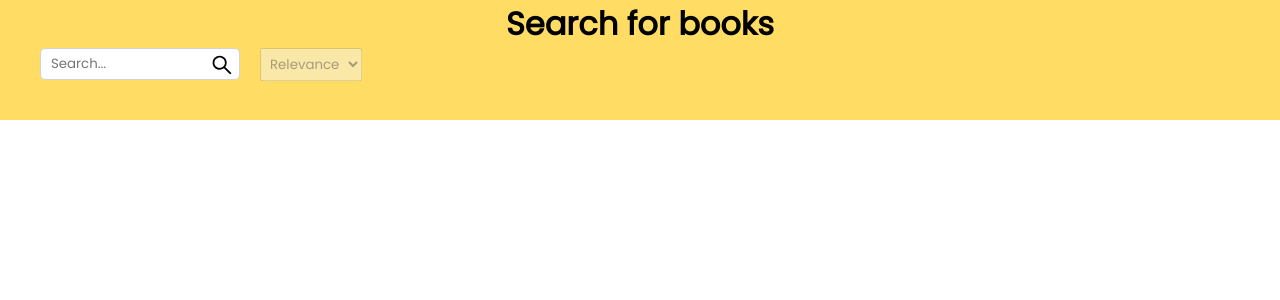
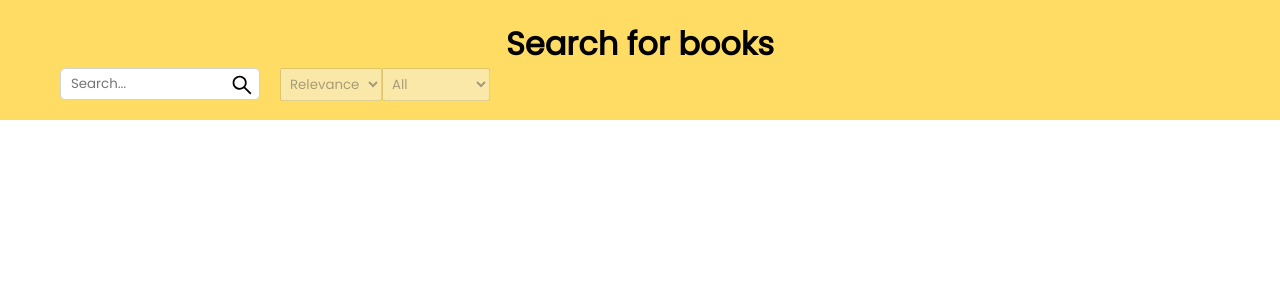
Before and after one commit to alexandrIvanovDev/search-books, a React (Vite) app: page / in a window 1280 px wide. Shown: the top 300 px of the page. Built offline with nearby package versions, Linux system fonts and the light colour scheme.

Commit message:
Api refactoring, add search by category, add select for categories,

```diff
--- a/src/api/api.ts
+++ b/src/api/api.ts
@@ -2,21 +2,30 @@ import axios from 'axios';
 import {OrderFilterType} from '../components/header/Header.tsx';
 
 const instance = axios.create({
-    baseURL: 'https://www.googleapis.com/books/v1/volumes/'
+    baseURL: 'https://www.googleapis.com/books/v1/'
 })
 
+const key = 'AIzaSyBkAwa3r4r6fz7QnXtmpdhRegYcKP-3xG0';
+
 export const api = {
-    getBooks(term: string) {
-        return instance.get(``, {params: {q: term, subject: 'history', maxResults: 8}}).then(res => res.data)
-        // ?q=${searchTerm}+subject:${category} для фильтрации по категориям
+    async getBooks(term: string, newFilterValue: OrderFilterType = 'relevance', category: string) {
+        const subject = category !== 'all' ? `+subject:${category}` : ''
+
+        const res = await instance.get(`volumes?q=${term}${subject}`, {
+            params: {
+                orderBy: newFilterValue,
+                maxResults: 8,
+                key
+            }
+        });
+        return res.data;
     },
-    getBook(id: string) {
-        return instance.get(`${id}`).then(res => res.data)
+    async getBook(id: string) {
+        const res = await instance.get(`volumes/${id}`, {params: {key}});
+        return res.data;
     },
-    changeFilter(term: string, newFilterValue: OrderFilterType = 'relevance') {
-        return instance.get(``, {params: {q: term, orderBy: newFilterValue, maxResults: 8}}).then(res => res.data)
-    },
-    loadMoreBooks(term: string, startIndex: number) {
-        return instance.get('', {params: {q: term, maxResults: 30, startIndex}}).then(res => res.data)
+    async loadMoreBooks(term: string, startIndex: number) {
+        const res = await instance.get('volumes?', {params: {q: term, maxResults: 30, startIndex, key}});
+        return res.data;
     }
 }
--- a/src/components/header/Header.module.css
+++ b/src/components/header/Header.module.css
@@ -7,15 +7,27 @@
 .content {
     width: 1200px;
     margin: 0 auto;
+    height: 100%;
+}
+
+.title {
+    text-align: center;
+    margin-top: 20px;
 }
 
 a {
     text-decoration: none;
+    color: black;
 }
 
-.title {
-    text-align: center;
-    color: black;
+.selectSort {
+    padding: 5px;
+    cursor: pointer;
+    transition: all 0.3s;
+}
+
+.selectSort:disabled {
+    cursor: initial;
 }
 
 @media (max-width: 1200px) {
--- a/src/components/header/Header.tsx
+++ b/src/components/header/Header.tsx
@@ -1,78 +1,134 @@
 import s from './Header.module.css'
 import {SearchInput} from '../searchInput/SearchInput.tsx';
 import {ChangeEvent, FC, useState} from 'react';
-import {changeFilterThunk} from '../../store/reducers/booksReducer.ts';
 import {useDispatch, useSelector} from 'react-redux';
 import {AppDispatch, RootState} from '../../store/store.ts';
-import {Link} from 'react-router-dom';
+import {Link, useLocation} from 'react-router-dom';
+import {changeCategory, setOrder} from '../../store/reducers/filterReducer.ts';
+import {fetchBooks} from '../../store/reducers/booksReducer.ts';
 
 export type OrderFilterType = 'relevance' | 'newest'
 
 export type OptionType = {
-    value: OrderFilterType
+    value: OrderFilterType | string
     name: string
 }
 
 export const Header = () => {
-    const {orderBy} = useSelector((state: RootState) => state.filter)
+    const {orderBy, category} = useSelector((state: RootState) => state.filter)
     const [value, setValue] = useState('')
-    // const [filter, setFilter] = useState<OrderFilterType>(orderBy)
+
+    const location = useLocation()
 
     const dispatch = useDispatch<AppDispatch>()
 
-    const option: Array<OptionType> = [
+    const sortOptions: Array<OptionType> = [
         {value: 'relevance', name: 'Relevance'},
         {value: 'newest', name: 'Newest'}
     ]
 
-    const changeFilter = (newFilterValue: OrderFilterType) => {
-        dispatch(changeFilterThunk({term: value, filter: newFilterValue}))
+    const categoriesOptions: Array<OptionType> = [
+        {value: 'all', name: 'All'},
+        {value: 'art', name: 'Art'},
+        {value: 'biography', name: 'Biography'},
+        {value: 'computers', name: 'Computers'},
+        {value: 'history', name: 'History'},
+        {value: 'medical', name: 'Medical'},
+        {value: 'poetry', name: 'Poetry'}
+    ]
+
+    const searchBooks = () => {
+        dispatch(fetchBooks({term: value, orderBy, category}))
     }
 
     return (
         <div className={s.header}>
             <div className={s.content}>
-                <Link to="/"><h1 className={s.title}>Search for books</h1></Link>
-                <div style={{display: 'flex'}}>
-                    <SearchInput value={value} setValue={setValue}/>
+                <h1 className={s.title}>
+                    <Link to="/">Search for books</Link>
+                </h1>
+                {location.pathname === '/'
+                    && <div style={{display: 'flex', marginLeft: 20}}>
+                        <SearchInput value={value} setValue={setValue} searchBooks={searchBooks}/>
 
                         <Filter
-                        filter={orderBy}
-                        changeFilter={changeFilter}
+                            orderByFilter={orderBy}
+                            categoryFilter={category}
                             value={value}
-                        option={option}
+                            orderByOptions={sortOptions}
+                            categoriesOptions={categoriesOptions}
                         />
-                </div>
+                    </div>}
             </div>
         </div>
     )
 }
 
 type PropsType = {
-    filter: OrderFilterType
-    changeFilter: (value: OrderFilterType) => void
+    orderByFilter: OrderFilterType
+    categoryFilter: string
+    value: string
+    orderByOptions: Array<OptionType>
+    categoriesOptions: Array<OptionType>
+}
+
+export const Filter: FC<PropsType> = (props) => {
+
+    const {orderByFilter, orderByOptions, value, categoryFilter, categoriesOptions} = props
+
+    const dispatch = useDispatch<AppDispatch>()
+
+    const onChangeFilter = (e: ChangeEvent<HTMLSelectElement>) => {
+        dispatch(setOrder(e.currentTarget.value as OrderFilterType))
+        dispatch(fetchBooks({term: value, orderBy: e.currentTarget.value as OrderFilterType, category: categoryFilter}))
+    }
+
+    const onChangeCategoriesFilter = (e: ChangeEvent<HTMLSelectElement>) => {
+        dispatch(changeCategory(e.currentTarget.value))
+        dispatch(fetchBooks({term: value, orderBy: orderByFilter, category: e.currentTarget.value}))
+    }
+
+    return (
+        <div style={{marginLeft: 20}}>
+
+            <Select
+                defaultOption="Sorting by"
+                filter={orderByFilter}
+                changeFilter={onChangeFilter}
+                value={value}
+                option={orderByOptions}
+            />
+
+            <Select
+                defaultOption="Categories"
+                filter={categoryFilter}
+                changeFilter={onChangeCategoriesFilter}
+                value={value}
+                option={categoriesOptions}
+            />
+        </div>
+    )
+}
+
+type SelectPropsType = {
+    defaultOption: string
+    filter: OrderFilterType | string
+    changeFilter: (e: ChangeEvent<HTMLSelectElement>) => void
     value: string
     option: Array<OptionType>
 }
 
-export const Filter: FC<PropsType> = ({filter, changeFilter, value, option}) => {
-
-    const onChangeFilter = (e: ChangeEvent<HTMLSelectElement>) => {
-        changeFilter(e.currentTarget.value as OrderFilterType)
-    }
-
+export const Select: FC<SelectPropsType> = ({defaultOption, filter, changeFilter, option, value}) => {
     return (
-        <div style={{marginLeft: 20}}>
-            <select style={{padding: 5, cursor: 'pointer'}}
+        <select className={s.selectSort}
                 value={filter}
-                    onChange={onChangeFilter}
+                onChange={changeFilter}
                 disabled={value.trim() === ''}
         >
-                <option value="" disabled>Order by</option>
+            <option value="" disabled>{defaultOption}</option>
 
             {option.map(o => <option value={o.value} key={o.value}>{o.name}</option>)}
 
         </select>
-        </div>
     )
 }
--- a/src/components/searchInput/SearchInput.module.css
+++ b/src/components/searchInput/SearchInput.module.css
@@ -10,12 +10,12 @@
     outline: none;
     transition: all 0.2s;
 }
-input:hover {
-    border-color: #b1b1b1;
+.input:hover {
+    /*border: 1px solid #b1b1b1;*/
     box-shadow: rgba(0, 0, 0, 0.25) 1px 1px;
 }
-input:focus {
-    border-color: #b1b1b1;
+.input:focus {
+    /*border-color: #b1b1b1;*/
     box-shadow: rgba(0, 0, 0, 0.25) 1px 1px;
 }
 
--- a/src/store/reducers/booksReducer.ts
+++ b/src/store/reducers/booksReducer.ts
@@ -1,33 +1,22 @@
 import {createAsyncThunk, createSlice, PayloadAction} from '@reduxjs/toolkit'
 import {api} from '../../api/api.ts';
 import {OrderFilterType} from '../../components/header/Header.tsx';
-import {setOrder, setSearchTerm, setStartIndex} from './filterReducer.ts';
+import {changeCategory, setSearchTerm, setStartIndex} from './filterReducer.ts';
 
-export const getBooksThunk = createAsyncThunk('books/getBooksThunk', async (term: string, {
+export const fetchBooks = createAsyncThunk('books/getBooksThunk', async (arg: {
+    term: string,
+    orderBy: OrderFilterType
+    category: string
+}, {
     dispatch,
     rejectWithValue
 }) => {
     dispatch(setIsLoading(true))
     try {
         dispatch(setStartIndex(8))
-        dispatch(setSearchTerm(term))
-        return await api.getBooks(term)
-    } catch (e) {
-        rejectWithValue(null)
-    } finally {
-        dispatch(setIsLoading(false))
-    }
-})
-
-export const changeFilterThunk = createAsyncThunk('books/changeFilterThunk', async (arg: {
-    term: string,
-    filter: OrderFilterType
-}, {dispatch, rejectWithValue}) => {
-    dispatch(setIsLoading(true))
-    try {
         dispatch(setSearchTerm(arg.term))
-        dispatch(setOrder(arg.filter))
-        return await api.changeFilter(arg.term, arg.filter)
+        dispatch(changeCategory(arg.category))
+        return await api.getBooks(arg.term, arg.orderBy, arg.category)
     } catch (e) {
         rejectWithValue(null)
     } finally {
@@ -42,7 +31,11 @@ export const loadBooksThunk = createAsyncThunk('books/loadBooksThunk', async (_,
 }) => {
     dispatch(setIsLoading(true))
     try {
+        // eslint-disable-next-line @typescript-eslint/ban-ts-comment
+        // @ts-ignore
         const index = getState().filter.startIndex + 30
+        // eslint-disable-next-line @typescript-eslint/ban-ts-comment
+        // @ts-ignore
         const term = getState().filter.term
         dispatch(setStartIndex(index))
         return await api.loadMoreBooks(term, index)
@@ -66,11 +59,7 @@ export const slice = createSlice({
         }
     },
     extraReducers: builder => {
-        builder.addCase(getBooksThunk.fulfilled, (state, action) => {
-            state.items = action.payload.items
-            state.totalItems = action.payload.totalItems
-        });
-        builder.addCase(changeFilterThunk.fulfilled, (state, action) => {
+        builder.addCase(fetchBooks.fulfilled, (state, action) => {
             state.items = action.payload.items
             state.totalItems = action.payload.totalItems
         })
--- a/src/store/reducers/filterReducer.ts
+++ b/src/store/reducers/filterReducer.ts
@@ -6,6 +6,7 @@ export const slice = createSlice({
     initialState: {
         term: '',
         orderBy: 'relevance',
+        category: 'all',
         startIndex: 0
     } as InitialStateType,
     reducers: {
@@ -17,17 +18,20 @@ export const slice = createSlice({
         },
         setStartIndex: (state, action: PayloadAction<number>) => {
             state.startIndex = action.payload
+        },
+        changeCategory: (state, action: PayloadAction<string>) => {
+            state.category = action.payload
         }
     }
 })
 
-export const {setSearchTerm, setOrder, setStartIndex} = slice.actions
+export const {setSearchTerm, setOrder, setStartIndex, changeCategory} = slice.actions
 
 export default slice.reducer
 
 type InitialStateType = {
     term: string
     orderBy: OrderFilterType
+    category: string
     startIndex: number
-    // categories: ''
 }
```
Also changed, not shown: src/components/searchInput/SearchInput.tsx (+7 -16 lines). Lines whose indentation alone changed are shown as unchanged.
